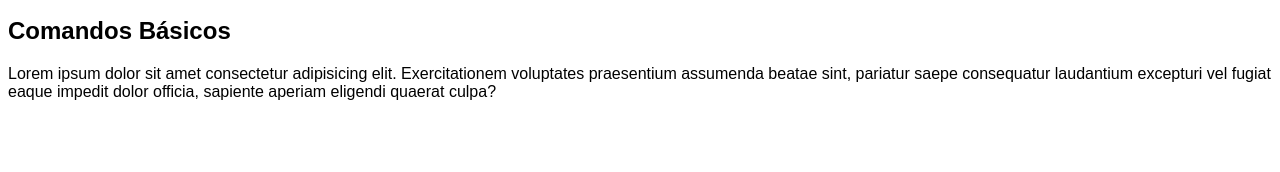
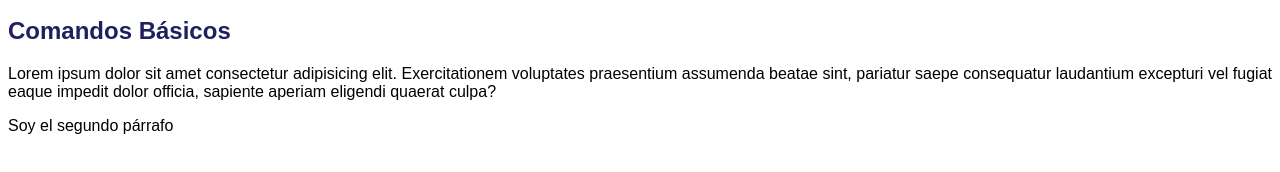
Before and after one commit to ruben-olmi/PruebaGit, a plain HTML site: page Index.html in a window 1280 px wide. Shown: the part 176-348 px from the top of the page. Drawn offline with Linux system fonts and the light colour scheme.

Commit message:
Nuevo párrafo y README

```diff
--- a/Index.html
+++ b/Index.html
@@ -12,6 +12,7 @@
 <main>
 	<h2>Comandos Básicos</h2>
 	<p>Lorem ipsum dolor sit amet consectetur adipisicing elit. Exercitationem voluptates praesentium assumenda beatae sint, pariatur saepe consequatur laudantium excepturi vel fugiat eaque impedit dolor officia, sapiente aperiam eligendi quaerat culpa?</p>
+	<p>Soy el segundo párrafo</p>
 </main>
 </body>
 </html>
--- a/estilos.css
+++ b/estilos.css
@@ -8,3 +8,9 @@ h1{
 	margin: 0;
 	padding: 2em 0;
 }
+h2{
+	color: #202061;
+}
+p{
+	text-align: justify;
+}
```
Also changed, not shown: 1 other file.
